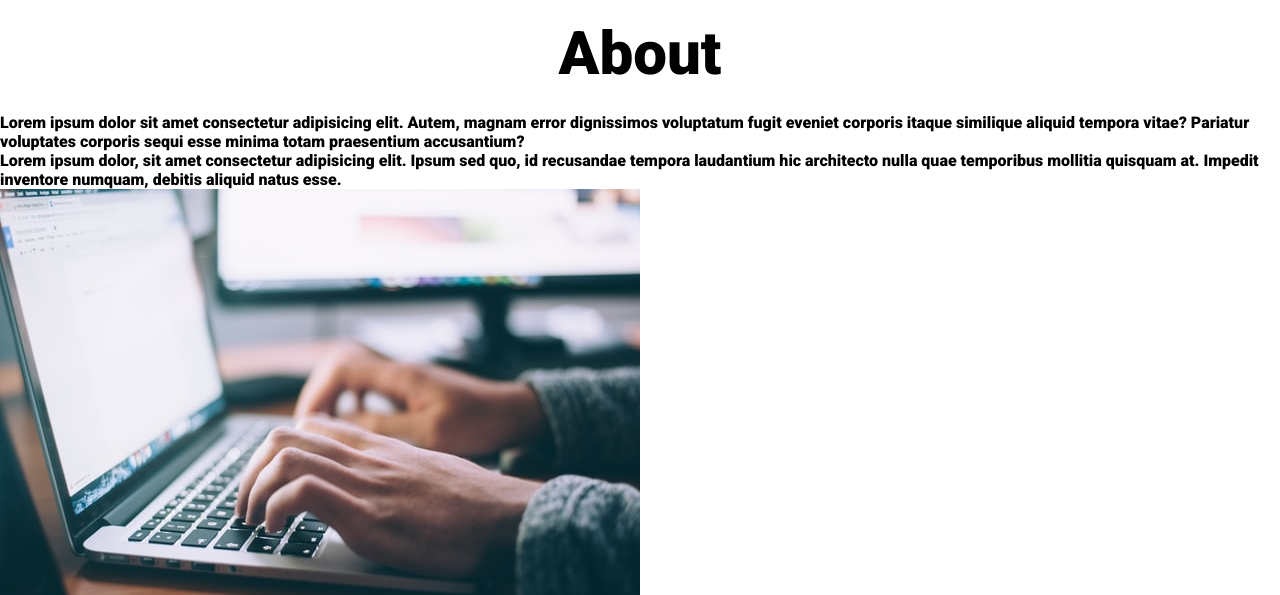
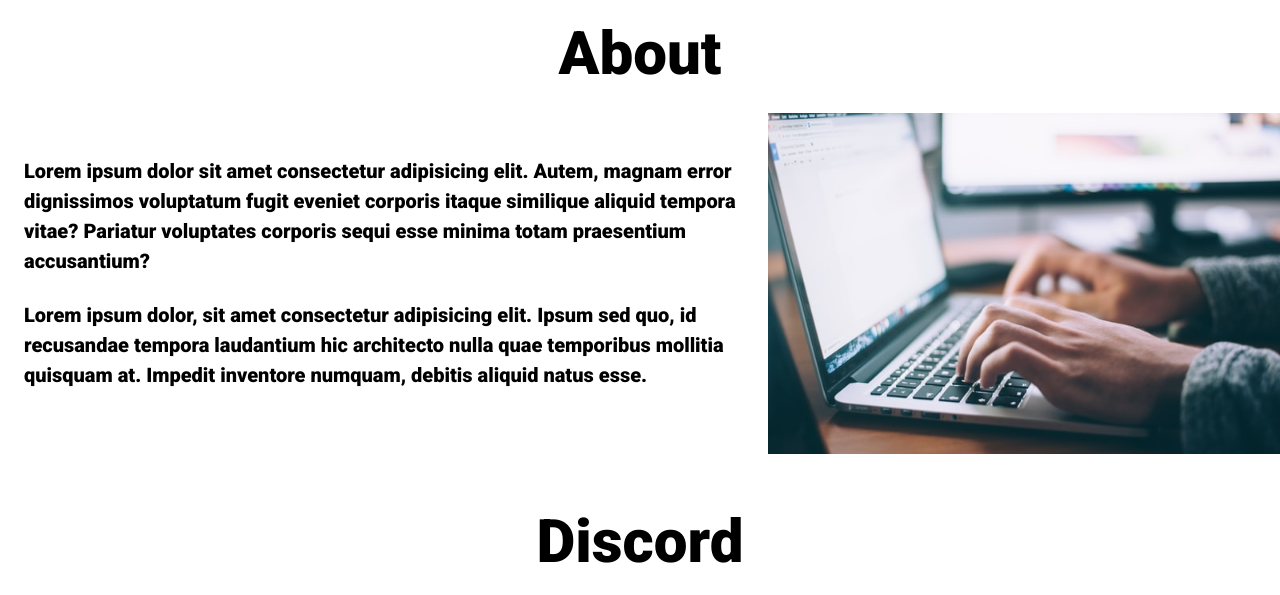
Before and after one commit to TScottWood/Website-Practice, a plain HTML site: page index.html in a window 1280 px wide. Shown: the part 830-1425 px from the top of the page. Drawn offline with Linux system fonts and the light colour scheme.

Commit message:
push the second changes

```diff
--- a/index.html
+++ b/index.html
@@ -37,11 +37,11 @@
         <section id="about">
             <h2>About</h2>
             <div class="section__description">
-                <div>
-                    <p>
+                <div class="section__description--wrapper">
+                    <p class="section__description--para">
                         Lorem ipsum dolor sit amet consectetur adipisicing elit. Autem, magnam error dignissimos voluptatum fugit eveniet corporis itaque similique aliquid tempora vitae? Pariatur voluptates corporis sequi esse minima totam praesentium accusantium?
                     </p>
-                    <p>
+                    <p class="section__description--para">
                         Lorem ipsum dolor, sit amet consectetur adipisicing elit. Ipsum sed quo, id recusandae tempora laudantium hic architecto nulla quae temporibus mollitia quisquam at. Impedit inventore numquam, debitis aliquid natus esse.
                     </p>
                 </div>
--- a/style.css
+++ b/style.css
@@ -87,5 +87,26 @@
 }
 
 .section__description {
+ display: flex;
+ justify-content: center;
+ align-items: center;
+}
 
+.about__img--wrapper {
+    width: 40%;
 }
+
+img {
+    width: 100%;
+}
+
+.section__description--wrapper {
+    width: 60%;
+    padding: 0 24px;
+}
+
+.section__description--para {
+    font-size: 20px;
+    line-height: 1.5;
+    margin-bottom: 24px;
+}
```
